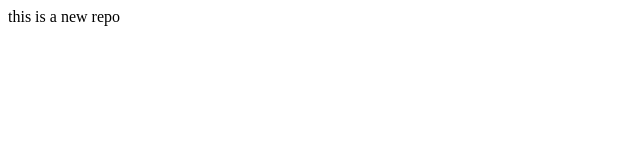
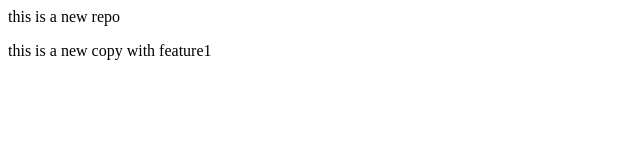
Before and after one commit to GyemsterKing/pc-to-github, a plain HTML site: page index.html in a window 1280 px wide. Shown: the whole page, without its empty margins (0-640 px from the left). Drawn offline with Linux system fonts and the light colour scheme.

Commit message:
add new feature

```diff
--- a/index.html
+++ b/index.html
@@ -1,2 +1,3 @@
 
 <p>this is a new repo</p>
+<p>this is a new copy with feature1</p>
```
